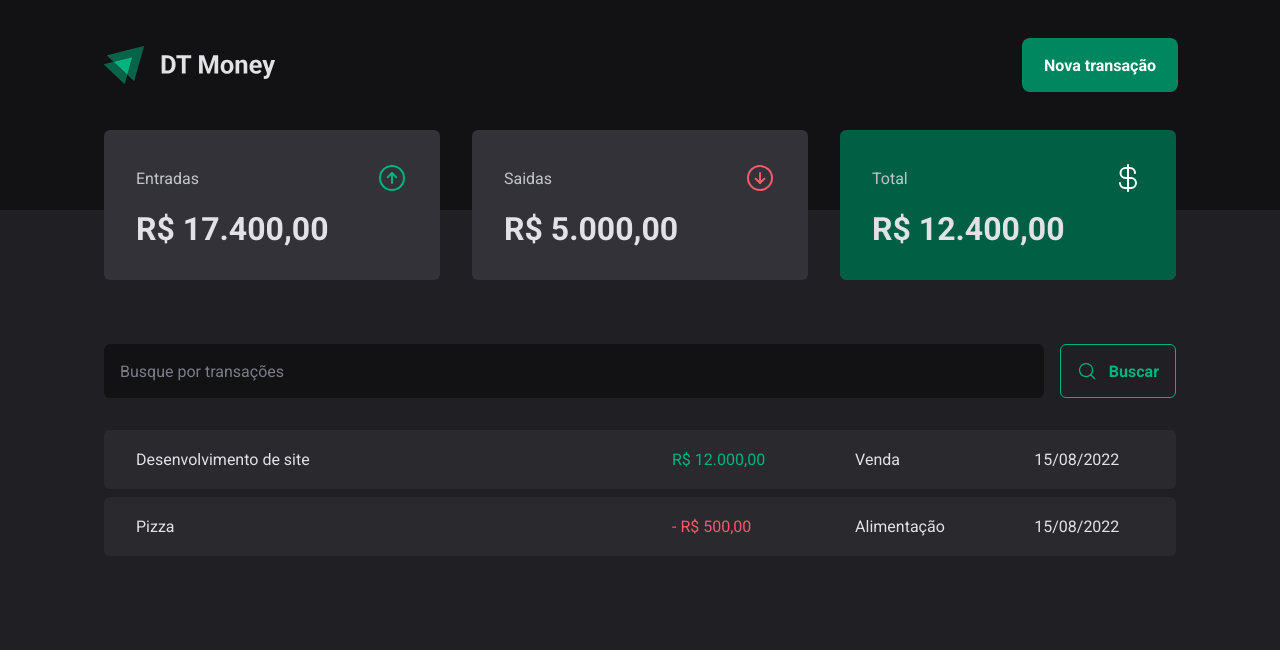
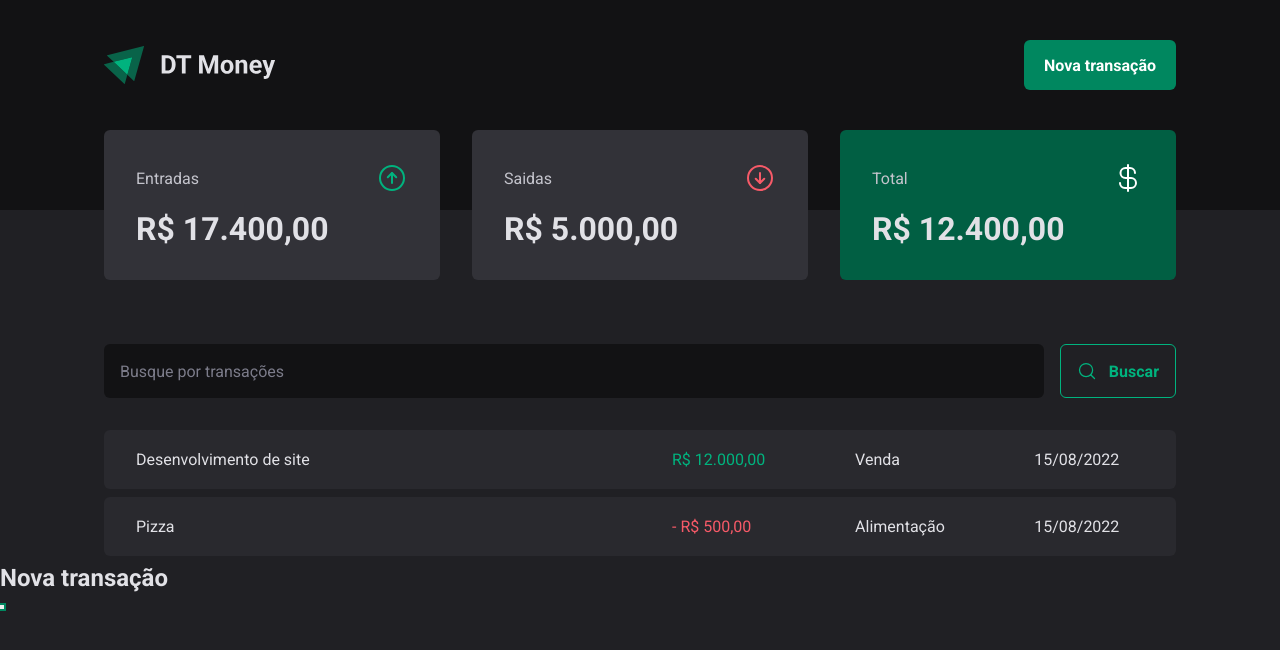
Before and after one commit to neanderdev/ignite-reactjs-dtmoney, a React (Vite) app: page / in a window 1280 px wide. Both pictures are taken after a click on the button "Nova transação". Shown: the top 650 px of the page. Built offline with nearby package versions, Linux system fonts and the light colour scheme.

Commit message:
Estrutura visual - Criando um modal acessível

```diff
--- a/package.json
+++ b/package.json
@@ -9,6 +9,7 @@
     "preview": "vite preview"
   },
   "dependencies": {
+    "@radix-ui/react-dialog": "^1.0.0",
     "phosphor-react": "^1.4.1",
     "react": "^18.2.0",
     "react-dom": "^18.2.0",
--- a/src/components/Header/index.tsx
+++ b/src/components/Header/index.tsx
@@ -1,3 +1,5 @@
+import * as Dialog from '@radix-ui/react-dialog'
+
 import { HeaderContainer, HeaderContent, NewTransactionButton } from './styles'
 
 import logoImg from '../../assets/logo.svg'
@@ -8,7 +10,21 @@
             <HeaderContent>
                 <img src={logoImg} alt='Logo DT Money' />
 
-                <NewTransactionButton>Nova transação</NewTransactionButton>
+                <Dialog.Root>
+                    <Dialog.Trigger asChild>
+                        <NewTransactionButton>Nova transação</NewTransactionButton>
+                    </Dialog.Trigger>
+
+                    <Dialog.Portal>
+                        <Dialog.Overlay />
+
+                        <Dialog.Content>
+                            <Dialog.Title>Nova transação</Dialog.Title>
+
+                            <Dialog.Close />
+                        </Dialog.Content>
+                    </Dialog.Portal>
+                </Dialog.Root>
             </HeaderContent>
         </HeaderContainer>
     )
```
Also changed, not shown: 1 other file (tests, documents, lock files or other folders).
